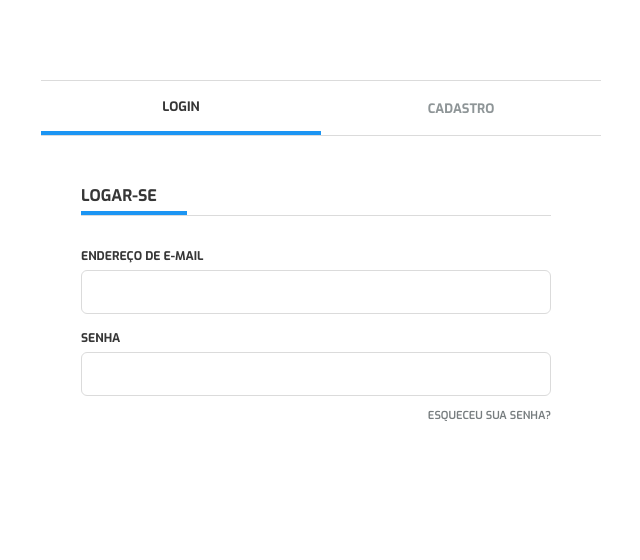
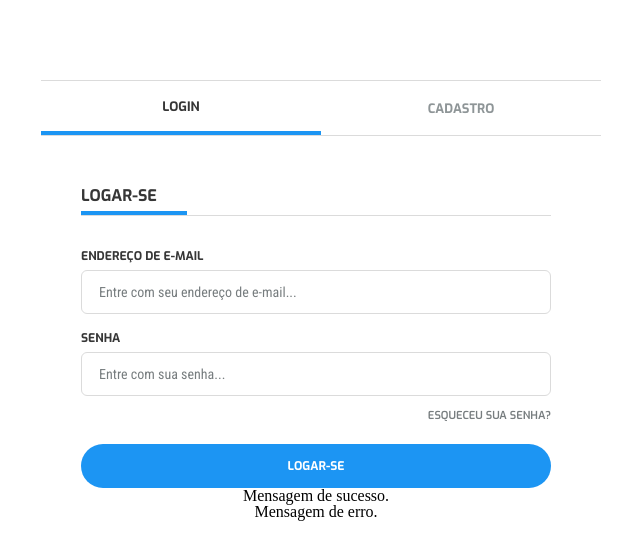
Before and after one commit to eubrunocoelho/firebase-auth, a Vue app: page /auth in a window 1280 px wide. Shown: the top 560 px of the page, without its empty margins (319-959 px from the left). Built offline with nearby package versions, Linux system fonts and the light colour scheme.

Commit message:
finished form style

```diff
--- a/src/App.vue
+++ b/src/App.vue
@@ -19,4 +19,5 @@ export default {
 @import './assets/css/reset.css';
 @import './assets/css/global.css';
 @import url('https://fonts.googleapis.com/css2?family=Exo:ital,wght@0,100;0,200;0,300;0,400;0,500;0,600;0,700;0,800;0,900;1,100;1,200;1,300;1,400;1,500;1,600;1,700;1,800;1,900&display=swap');
+@import url('https://fonts.googleapis.com/css2?family=Roboto+Condensed:ital,wght@0,300;0,400;0,700;1,300;1,400;1,700&display=swap');
 </style>
--- a/src/assets/css/auth.css
+++ b/src/assets/css/auth.css
@@ -85,9 +85,23 @@
 .form input {
     border: 1px solid var(--gray-secondary-color);
     border-radius: var(--border-radius-default);
+    color: var(--text-primary-color);
+    font-family: var(--font-roboto-condensed);
+    font-size: 14px;
+    font-weight: 400;
     height: 44px;
     outline: none;
+    padding: 0 17px 0 17px;
+    transition: border .3s;
     width: 100%;
+}
+
+.form input:focus {
+    border: 1px solid var(--blue-primary-color);
+}
+
+.form input::placeholder {
+    color: var(--gray-primary-color);
 }
 
 .form .recovery {
@@ -103,10 +117,28 @@
     height: 14px;
     text-decoration: none;
     text-transform: uppercase;
+    transition: color .3s;
 }
 
 .form .recovery a:hover {
     color: var(--blue-primary-color);
+}
+
+.form .btn {
+    background: var(--blue-primary-color);
+    border: none;
+    border-radius: 44px;
+    color: var(--white-color);
+    cursor: pointer;
+    font-family: var(--font-exo);
+    font-size: 12px;
+    font-weight: 700;
+    height: 44px;
+    line-height: 0;
+    margin: 20px 0 0 0;
+    outline: none;
+    text-transform: uppercase;
+    width: 100%;
 }
 
 @media screen and (min-width: 420px) {
--- a/src/assets/css/global.css
+++ b/src/assets/css/global.css
@@ -3,9 +3,11 @@
     --blue-primary-color: #1c95f3;
     --gray-primary-color: #777d7f;
     --gray-secondary-color: #dbdbdb;
+    --white-color: #fff;
     --text-disabled-color: #8e9597;
     --text-primary-color: #363636;
     --font-exo: 'Exo', sans-serif;
+    --font-roboto-condensed: 'Roboto Condensed', sans-serif;
     --border-radius-default: 6px;
 }
 
--- a/src/components/Auth.vue
+++ b/src/components/Auth.vue
@@ -12,16 +12,23 @@
         <form action="#" class="form">
             <div class="form-control">
                 <label for="email">Endereço de E-mail</label>
-                <input type="text" id="email" name="email">
+                <input type="text" id="email" name="email" placeholder="Entre com seu endereço de e-mail...">
             </div>
             <div class="form-control">
                 <label for="password">Senha</label>
-                <input type="password" id="password" name="password">
+                <input type="password" id="password" name="password" placeholder="Entre com sua senha...">
             </div>
             <div class="recovery">
                 <a href="#">Esqueceu sua senha?</a>
             </div>
+            <button type="submit" class="btn">Logar-se</button>
         </form>
+        <div class="alert alert--success">
+            <p>Mensagem de sucesso.</p>
+        </div>
+        <div class="alert alert--danger">
+            <p>Mensagem de erro.</p>
+        </div>
     </section>
 </template>
 
```
